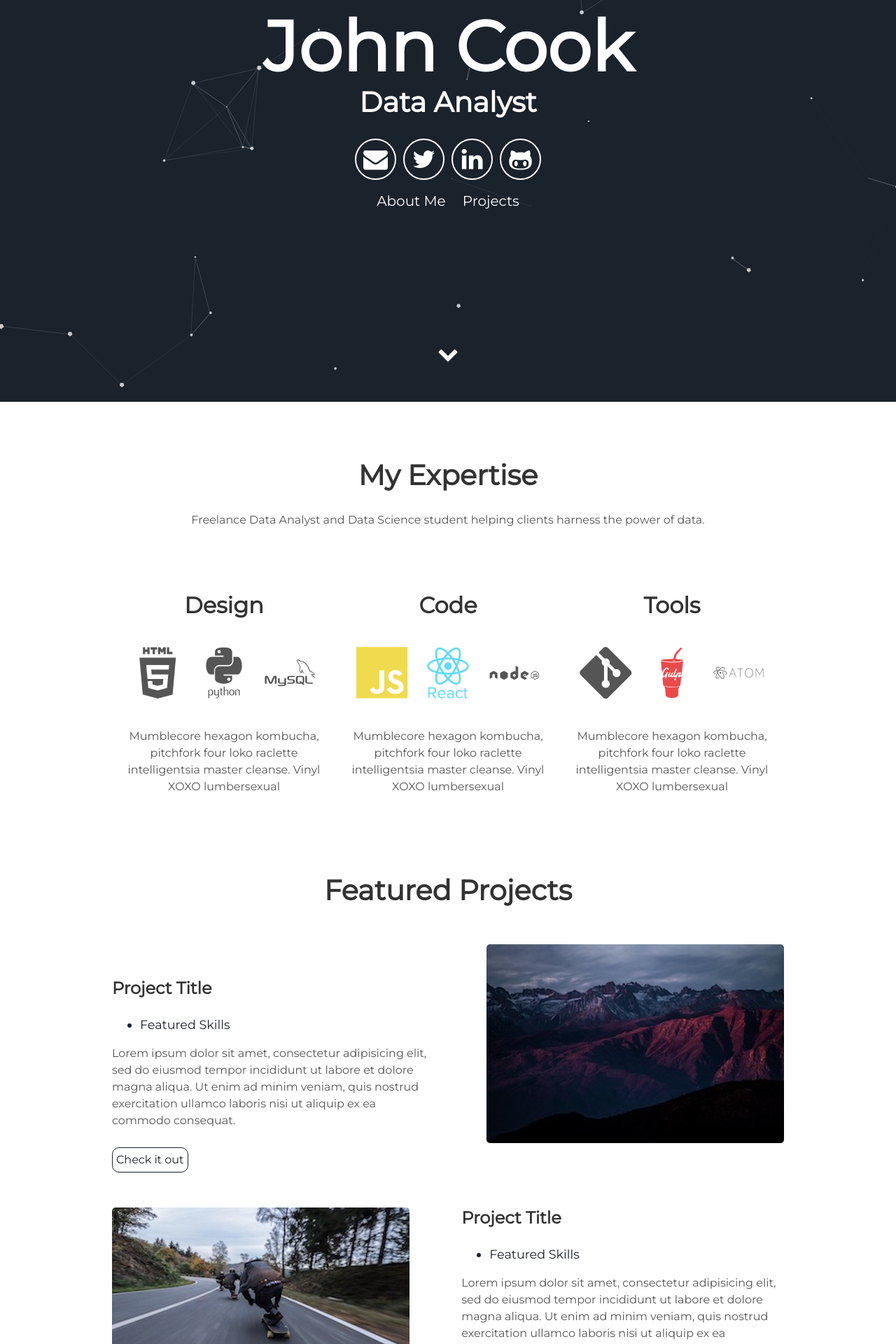
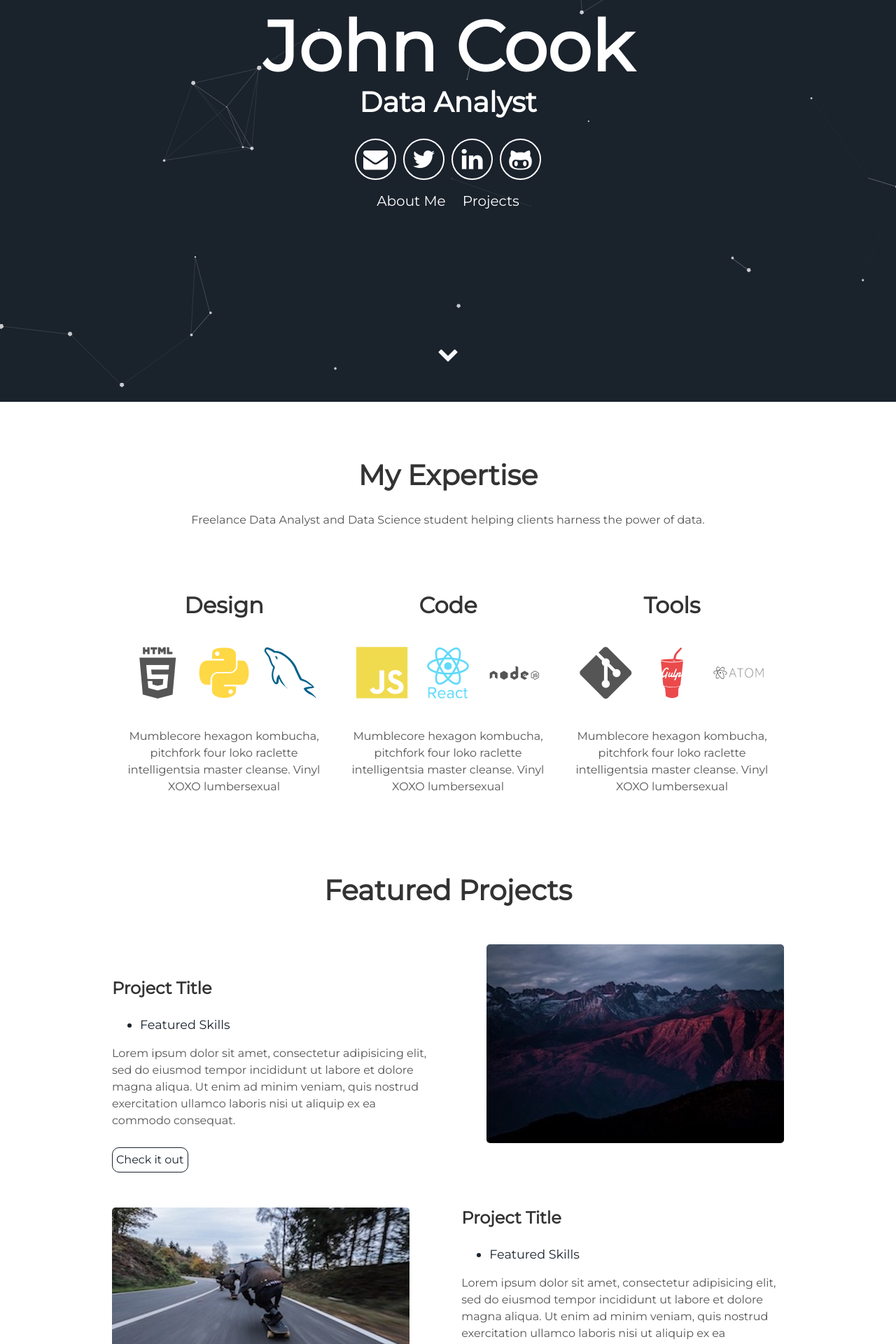
Before and after one commit to johngncook/Analytics-Portfolio, a Jekyll site: the page built from index.html, in a window 1280 px wide. Shown: the part 326-2246 px from the top of the page at 70% size. Built offline with Jekyll 4.4.1, drawn with Linux system fonts in a browser that asks for light colours.

Commit message:
Update about.html

```diff
--- a/_includes/about.html
+++ b/_includes/about.html
@@ -6,8 +6,8 @@
     <div class="tech">
       <h2>Design</h2>
       <i class="devicon-html5-plain-wordmark"></i>
-      <i class="devicon-python-plain-wordmark"></i>
-      <i class="devicon-mysql-plain-wordmark"></i>
+      <i class="devicon-python-plain colored"></i>
+      <i class="devicon-mysql-plain colored"></i>
       <p>Mumblecore hexagon kombucha, pitchfork four loko raclette intelligentsia master cleanse.
         Vinyl XOXO lumbersexual</p>
     </div>
```
